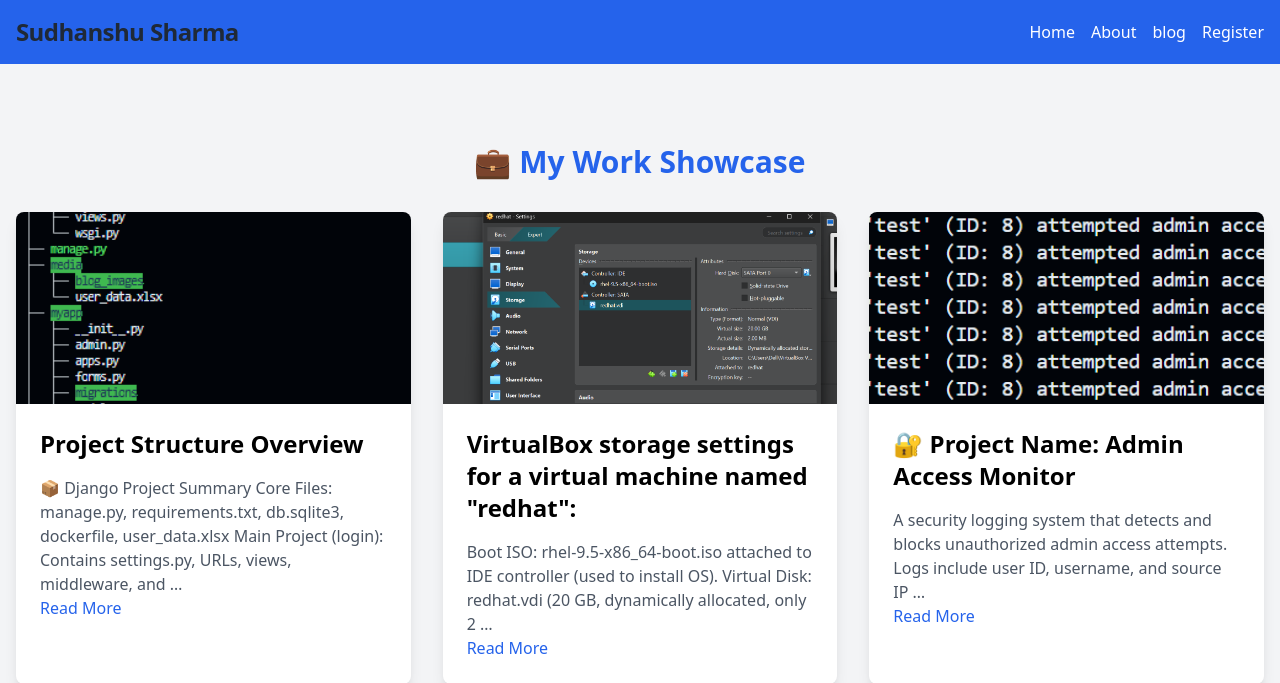
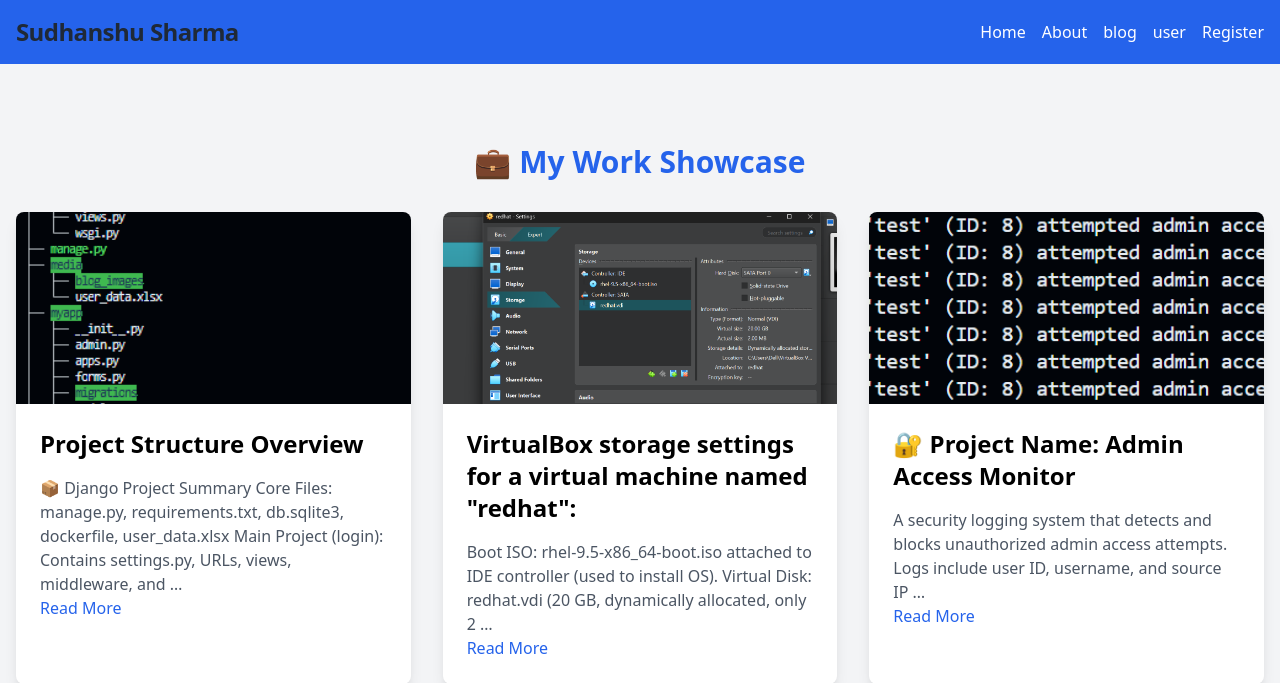
Before and after one commit to Unixxxxxx/login, a Django app: page /blog/ in a window 1280 px wide. Shown: the top 683 px of the page. Run offline with Django 4.2, Linux system fonts and the light colour scheme; data comes from the database, SQL or seed files in the repository; both versions use the stored data as it was after the commit.

Commit message:
new chnges in ui/ux

```diff
--- a/Templates/base.html
+++ b/Templates/base.html
@@ -17,6 +17,7 @@
                 <a href="{% url 'home' %}"class="text-white hover:text-gray-200">Home</a>
                 <a href="{% url 'about' %}" class="text-white hover:text-gray-200">About</a>
                 <a href="{% url 'blog_posts' %}" class="text-white hover:text-gray-200">blog</a>
+		<a href="{% url 'user' %}" class="text-white hover:text-gray-200">user</a>
                 <a href="{% url 'register' %}" class="text-white hover:text-gray-200">Register</a>
             </div>
             <div class="md:hidden">
```
Also changed, not shown: db.sqlite3, 2 other files.
